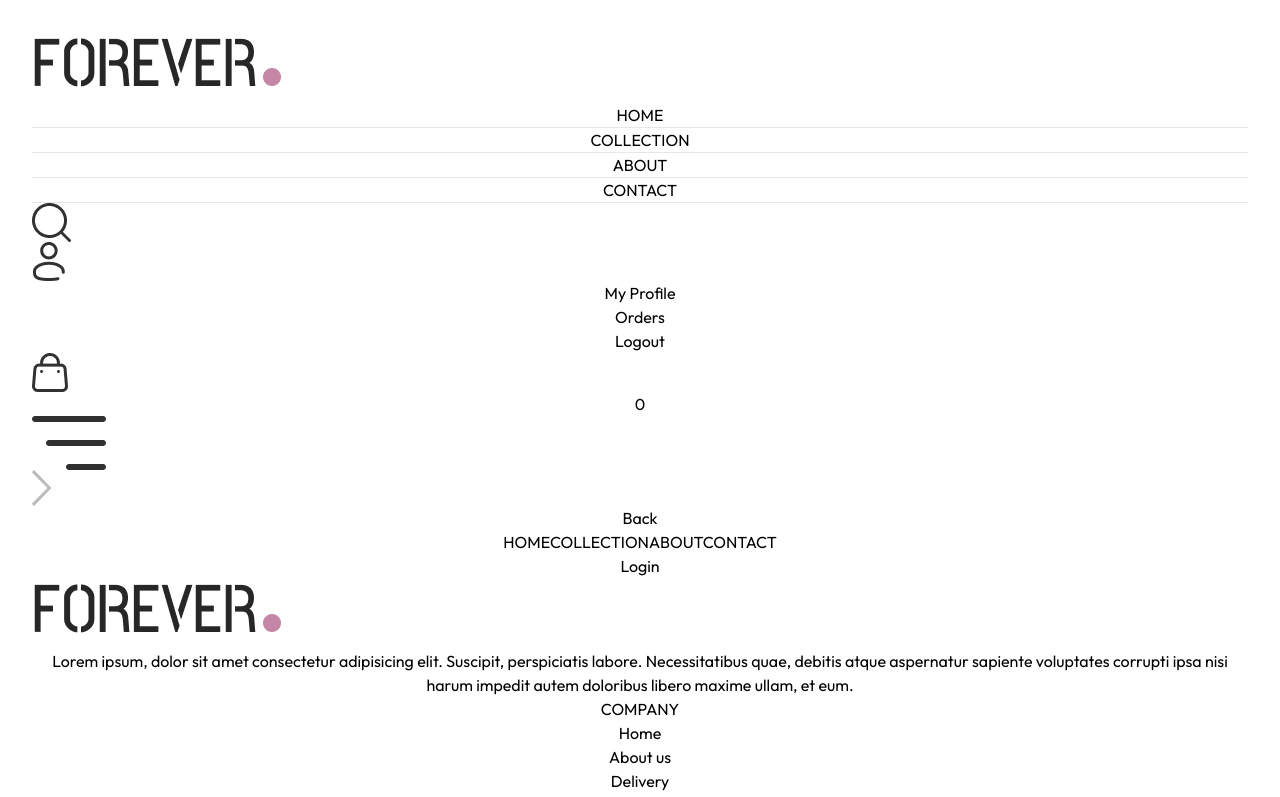
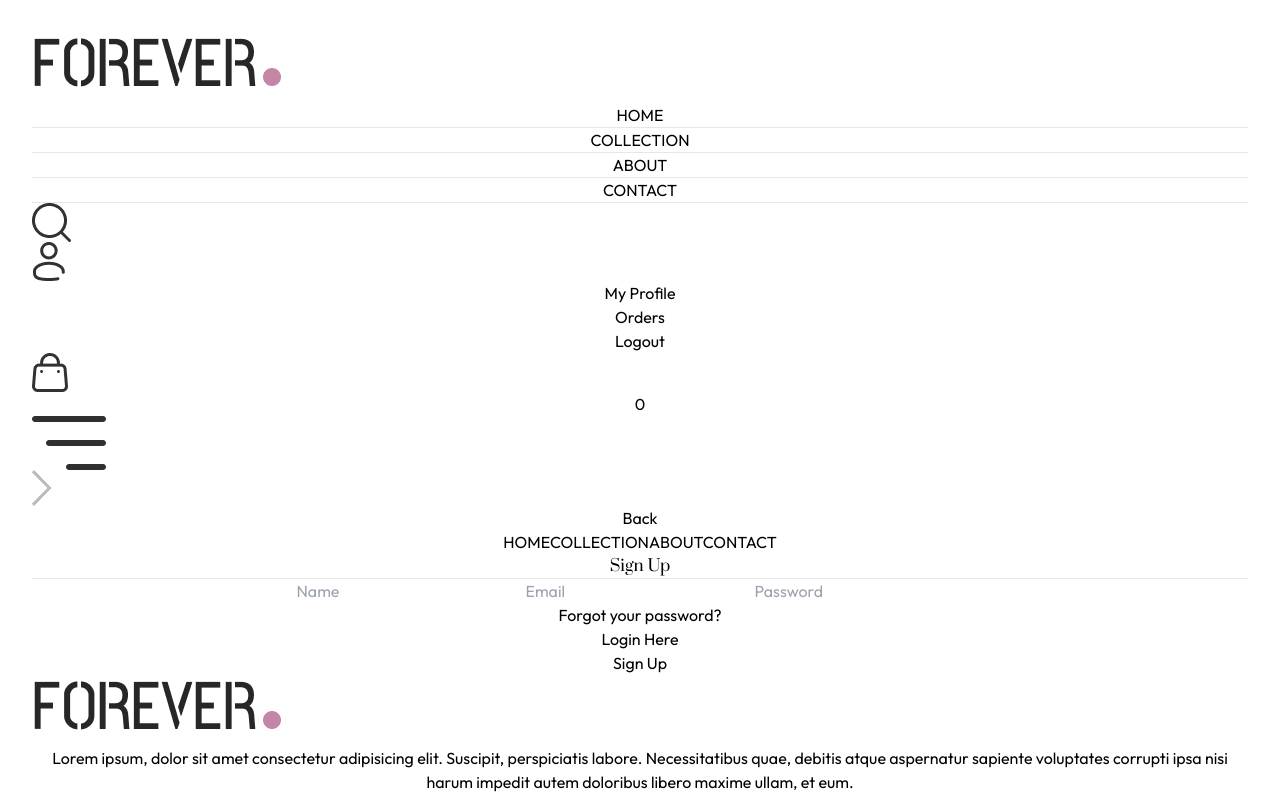
Before and after one commit to anjany06/UrbanVault--E-Commerce-MERN-, a React (Vite) app in the folder client/: page /login in a window 1280 px wide. Shown: the top 797 px of the page. Built offline with nearby package versions, Linux system fonts and the light colour scheme.

Commit message:
`Added login functionality to Navbar and updated Login page to include sign up and login toggle`

```diff
--- a/client/src/components/Navbar.jsx
+++ b/client/src/components/Navbar.jsx
@@ -37,11 +37,13 @@
           alt=""
         />
         <div className="group relative">
-          <img
-            src={assets.profile_icon}
-            className="w-5 cursor-pointer"
-            alt=""
-          />
+          <Link to={"/login"}>
+            <img
+              src={assets.profile_icon}
+              className="w-5 cursor-pointer"
+              alt=""
+            />
+          </Link>
           <div className="group-hover:block hidden absolute dropdown-menu right-0 pt-4">
             <div className="flex flex-col gap-2 w-36 py-3 px-5 bg-slate-100 text-gray-500 rounded">
               <p className="cursor-pointer hover:text-black">My Profile</p>
--- a/client/src/pages/Login.jsx
+++ b/client/src/pages/Login.jsx
@@ -1,9 +1,65 @@
-import React from 'react'
+import React, { useState } from "react";
 
 const Login = () => {
+  const [currentState, setCurrentState] = useState("Sign Up");
+
+  const onSubmitHandler = async (e) => {
+    e.preventDefault();
+  };
   return (
-    <div>Login</div>
-  )
-}
+    <form
+      onSubmit={onSubmitHandler}
+      className="flex flex-col items-center w-[90%] sm:max-w-96 m-auto mt-14 gap-4 text-gray-800"
+    >
+      <div className="inline-flex items-center gap-2 b-2 mt-10">
+        <p className="prata-regular text-3xl">{currentState}</p>
+        <hr className="border-none h-[1.5px] w-8 bg-gray-800" />
+      </div>
+      {currentState === "Login" ? (
+        ""
+      ) : (
+        <input
+          type="text"
+          className="w-full px-3 py-2 border border-gray-800"
+          placeholder="Name"
+          required
+        />
+      )}
+      <input
+        type="email"
+        className="w-full px-3 py-2 border border-gray-800"
+        placeholder="Email"
+        required
+      />
+      <input
+        type="password"
+        className="w-full px-3 py-2 border border-gray-800"
+        placeholder="Password"
+        required
+      />
+      <div className="w-full flex justify-between text-sm mt-[-8px]">
+        <p>Forgot your password?</p>
+        {currentState === "Login" ? (
+          <p
+            onClick={() => setCurrentState("Sign Up")}
+            className="cursor-pointer"
+          >
+            Create Account
+          </p>
+        ) : (
+          <p
+            onClick={() => setCurrentState("Login")}
+            className="cursor-pointer"
+          >
+            Login Here
+          </p>
+        )}
+      </div>
+      <button className="bg-black text-white font-light py-2 mt-4 w-full">
+        {currentState === "Login" ? "Sign In" : "Sign Up"}
+      </button>
+    </form>
+  );
+};
 
-export default Login
+export default Login;
```
